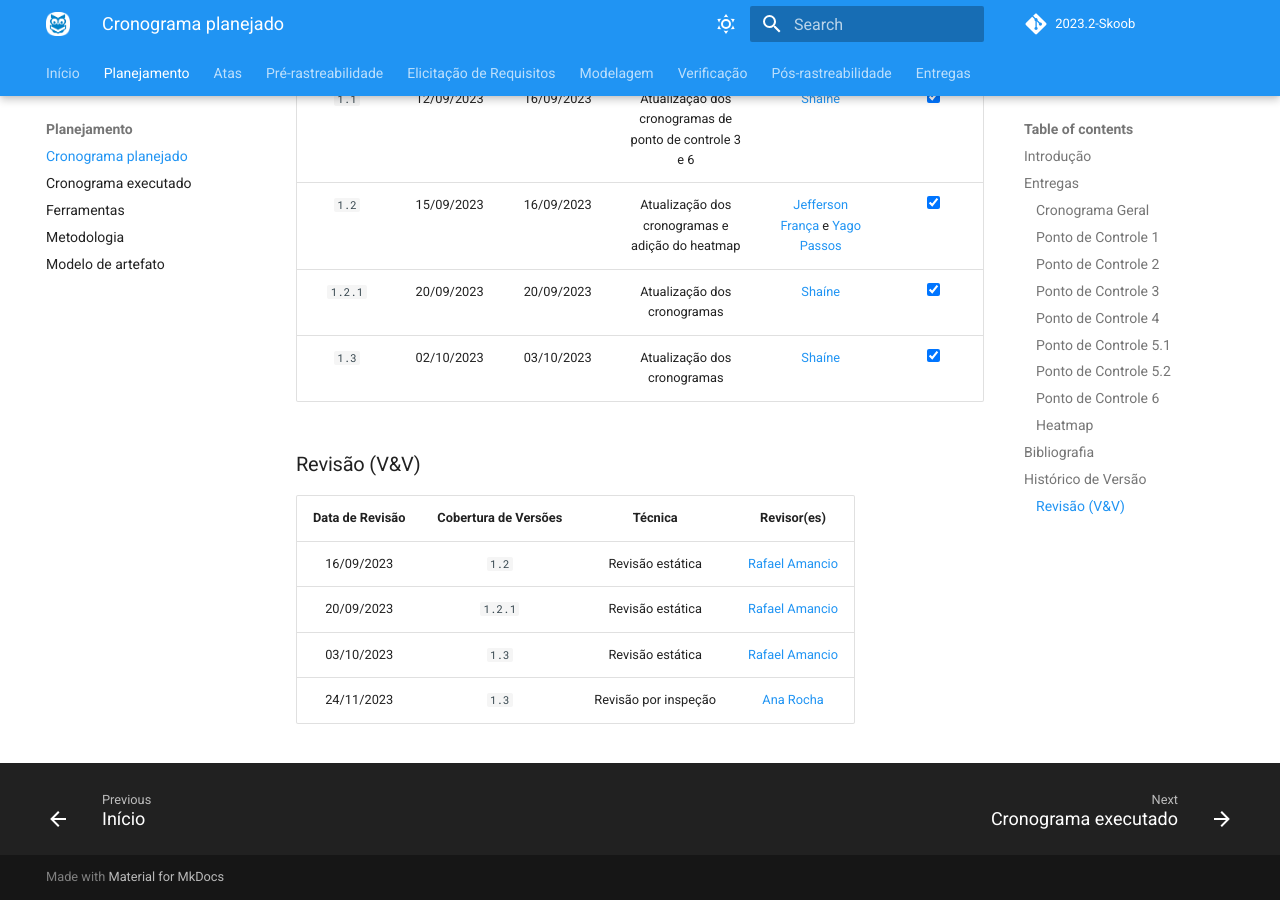
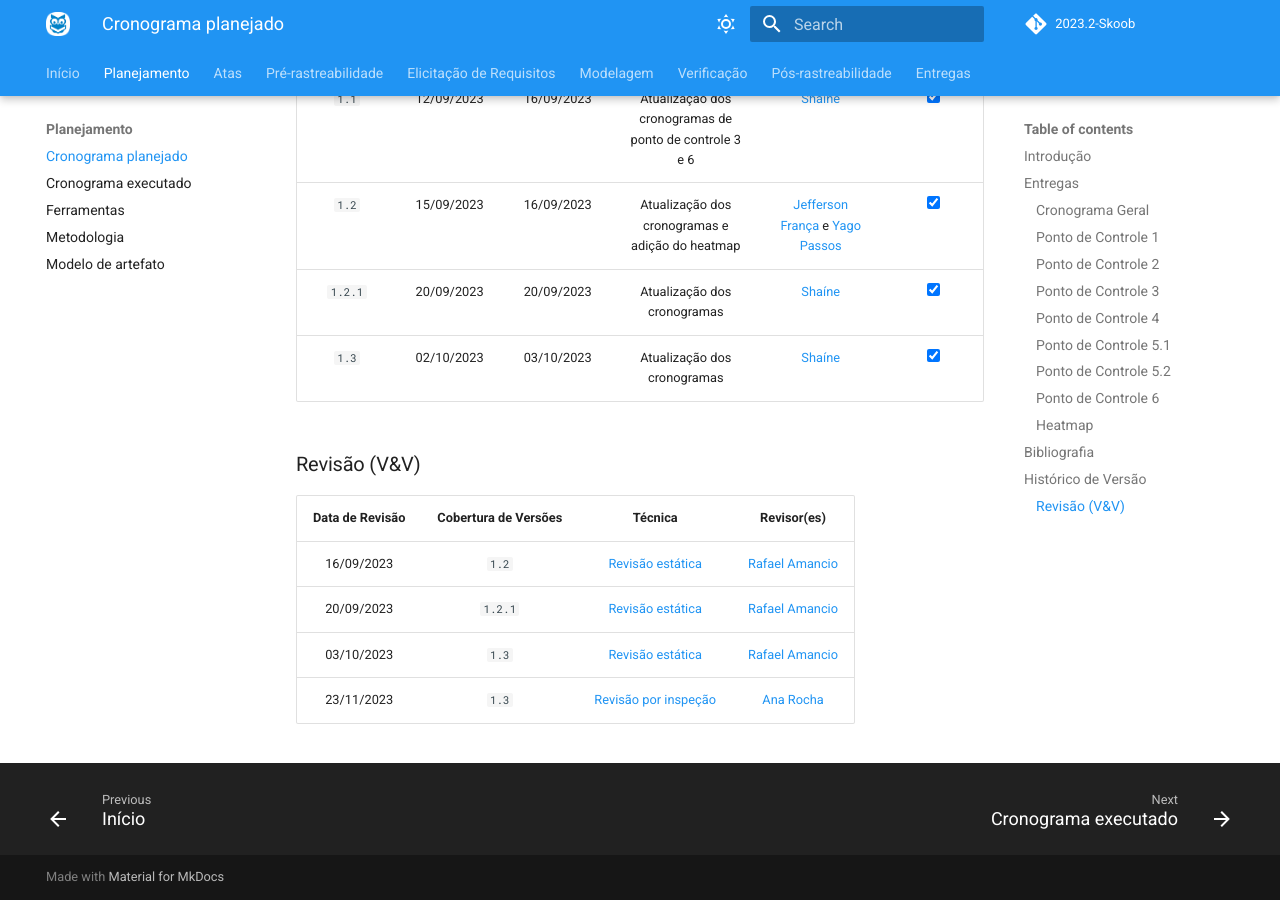
Before and after one commit to Requisitos-de-Software/2023.2-Skoob, an MkDocs documentation site: the page built from docs/planejamento/cronograma.md, in a window 1280 px wide and 900 px high, scrolled down 7285 px. Built offline with MkDocs 1.6.1 and Material for MkDocs 9.7.7, drawn with Linux system fonts in a browser that asks for light colours; comment, search, counter and statistics services are not loaded.

Commit message:
atualização da revisão

```diff
--- a/docs/planejamento/cronograma.md
+++ b/docs/planejamento/cronograma.md
@@ -183,7 +183,7 @@ As reuniões foram agendadas para todas as segundas-feiras às 21:30h, visando a
 
 | Data de Revisão | Cobertura de Versões  |   Técnica  |    Revisor(es)    |
 | :-------------: | :-------------------: | :--------: |  :--------------: |
-|   16/09/2023   |    `1.2`    |   Revisão estática    |  [Rafael Amancio](https://github.com/Rafael-gc) |
-|   20/09/2023   |    `1.2.1`    |   Revisão estática    |  [Rafael Amancio](https://github.com/Rafael-gc) |
-|   03/10/2023   |    `1.3`    |   Revisão estática    |  [Rafael Amancio](https://github.com/Rafael-gc) |
-|   24/11/2023   |    `1.3`    |   Revisão por inspeção    |  [Ana Rocha](https://github.com/anaaroch) |
+|   16/09/2023   |    `1.2`    |   [Revisão estática](../verificacao/revisoes.md)    |  [Rafael Amancio](https://github.com/Rafael-gc) |
+|   20/09/2023   |    `1.2.1`    |   [Revisão estática](../verificacao/revisoes.md)    |  [Rafael Amancio](https://github.com/Rafael-gc) |
+|   03/10/2023   |    `1.3`    |   [Revisão estática](../verificacao/revisoes.md)    |  [Rafael Amancio](https://github.com/Rafael-gc) |
+|   23/11/2023   |    `1.3`    |   [Revisão por inspeção](../verificacao/revisoes.md)    |  [Ana Rocha](https://github.com/anaaroch) |
--- a/mkdocs.yml
+++ b/mkdocs.yml
@@ -69,6 +69,7 @@ nav:
     - Grupo 6:
       - Entrega 1:
         - Cronograma Planejado: verificacao/grupo6/cronograma_6.md
+        - Cronograma Executado: verificacao/grupo6/cronograma_executado_6.md
         - Ferramentas: verificacao/grupo6/ferramentas_6.md
       - Entrega 2:
         - Requisitos Elicitados: verificacao/grupo6/requisitos_6.md
```
Also changed, not shown: docs/pos_rastreabilidade/forward.md (+1 -0 lines).
